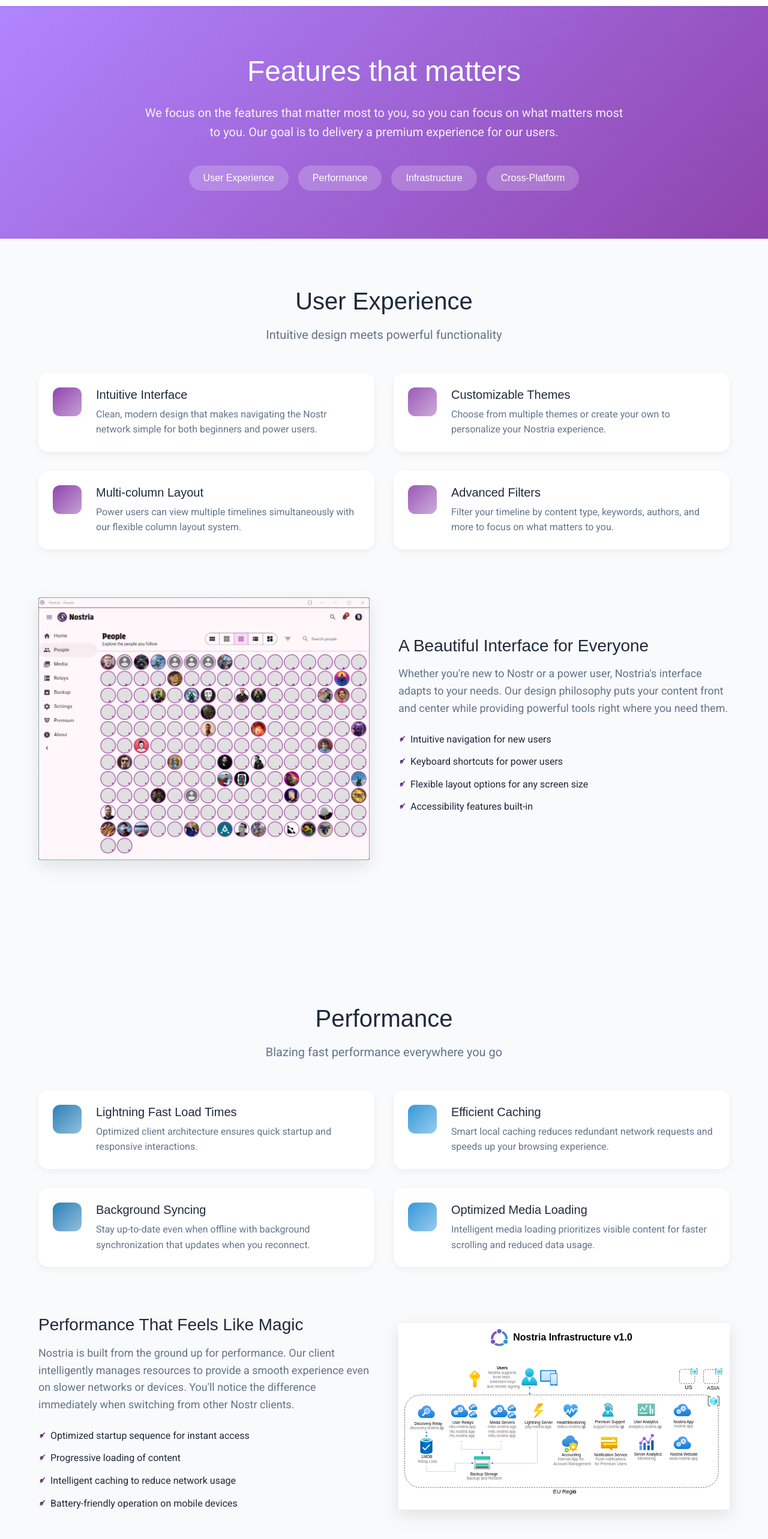
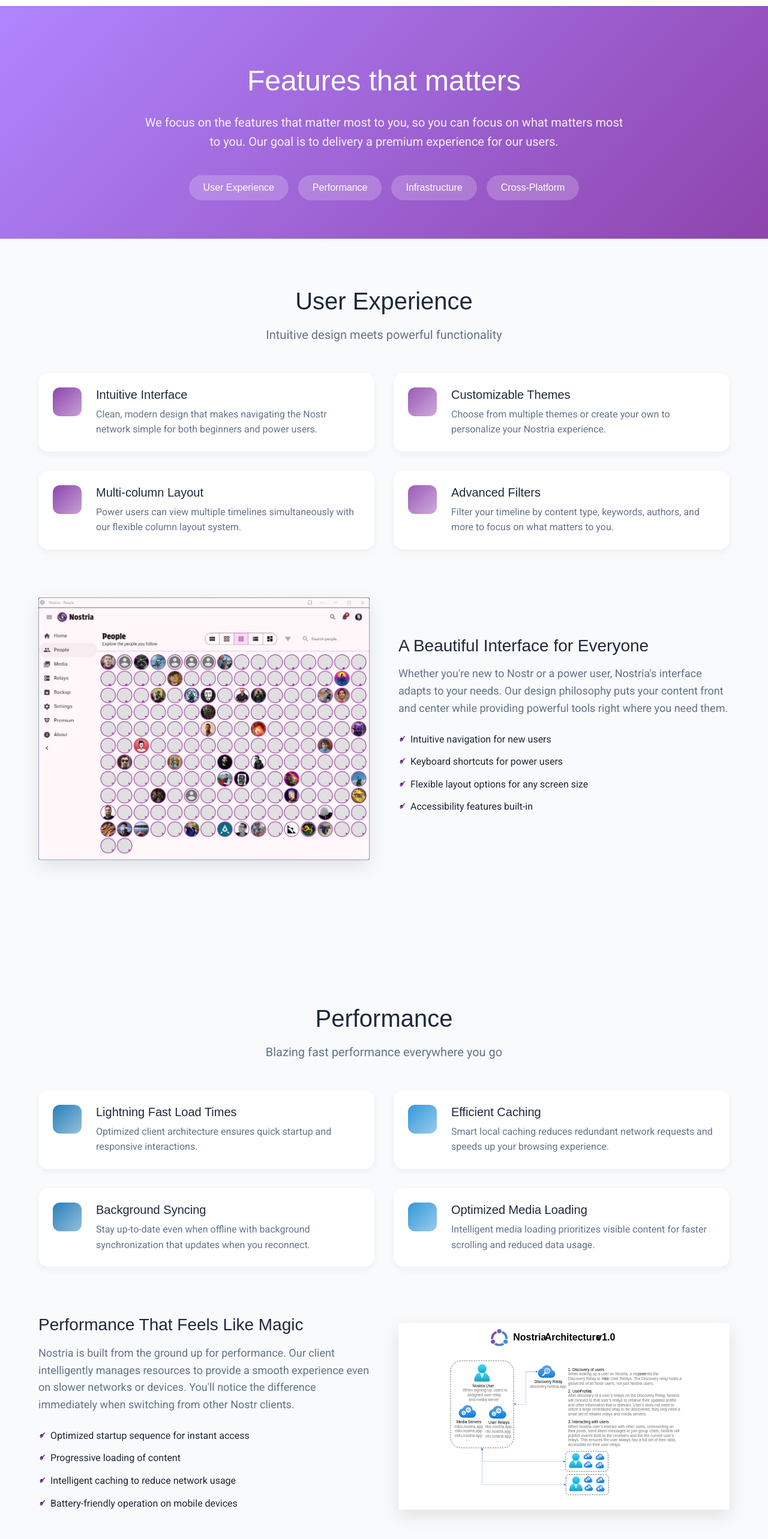
Before and after one commit to nostria-app/nostria-website, an Angular app: page /features in a window 1280 px wide. Shown: the part 70-2636 px from the top of the page at 60% size. Built offline with nearby package versions, Linux system fonts and the light colour scheme; a web font is replaced by a local one.

Commit message:
Add Nostria architecture diagram

```diff
--- a/src/app/pages/features/features.component.html
+++ b/src/app/pages/features/features.component.html
@@ -87,7 +87,7 @@
             <li>Battery-friendly operation on mobile devices</li>
           </ul>
         </div>
-        <img src="assets/diagrams/nostria-infrastructure.svg" alt="Nostria Performance Metrics" class="feature-image" />
+        <img src="assets/diagrams/nostria-architecture.svg" alt="Nostria Performance Metrics" class="feature-image" />
       </div>
 
       <div class="feature-showcase" *ngIf="category.id === 'infrastructure'">
--- a/src/app/pages/features/features.component.scss
+++ b/src/app/pages/features/features.component.scss
@@ -2,7 +2,7 @@
 .features-hero {
   background: linear-gradient(135deg, var(--primary-light), var(--primary-color));
   color: white;
-  padding: 5rem 0;
+  padding: 6rem 0 4rem;
   text-align: center;
 
   .hero-content {
```
Also changed, not shown: public/assets/diagrams/nostria-architecture.png (added), public/assets/diagrams/nostria-architecture.svg (added).
